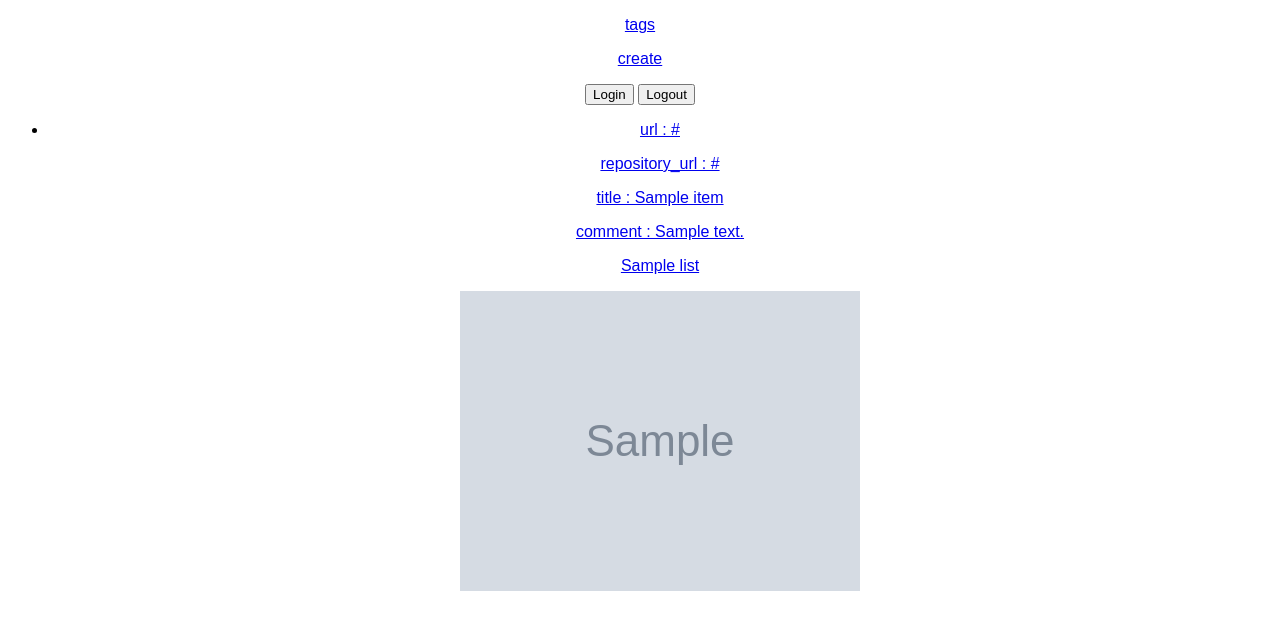
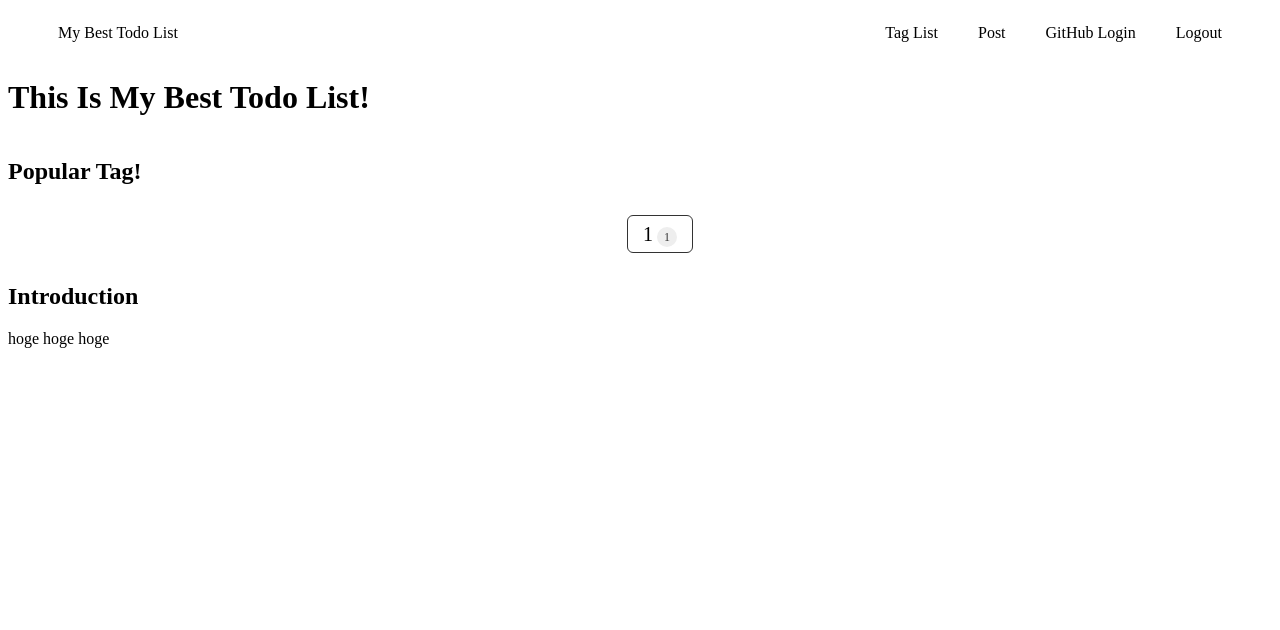
Before and after one commit to tiwuofficial/the-strongest-todo-list-i-thought, a Node project: template functions/views/index.ejs in a window 1280 px wide. Shown: the top 630 px of the page. Run offline with Node 20 templates, Linux system fonts and the light colour scheme; the template is opened without the code that fills it: most values are stand-ins (such as "Sample title", 1, 10 or a date in 2020); grey boxes marked "Sample" are stand-in pictures; some libraries are stand-ins or nearby versions.

Commit message:
design /

```diff
--- a/functions/views/index.ejs
+++ b/functions/views/index.ejs
@@ -1,43 +1,63 @@
 <!doctype html>
   <head>
-    <title>Index</title>
-    <link rel="stylesheet" href="/style.css">
-  <script src="https://www.gstatic.com/firebasejs/6.4.0/firebase-app.js"></script>
-  <script src="https://www.gstatic.com/firebasejs/6.4.0/firebase-firestore.js"></script>
-  <script src="https://www.gstatic.com/firebasejs/6.4.0/firebase-storage.js"></script>
-  <script src="https://www.gstatic.com/firebasejs/6.4.0/firebase-auth.js"></script>
-</head>
+    <title>My Best Todo List</title>
+    <script src="https://www.gstatic.com/firebasejs/6.4.0/firebase-app.js"></script>
+    <script src="https://www.gstatic.com/firebasejs/6.4.0/firebase-firestore.js"></script>
+    <script src="https://www.gstatic.com/firebasejs/6.4.0/firebase-storage.js"></script>
+    <script src="https://www.gstatic.com/firebasejs/6.4.0/firebase-auth.js"></script>
+    <script>
+      const firebaseConfig = {
+        apiKey: "AIzaSyCxOJPZH2N7QVToAGA6WKf8Emg75Acta8s",
+        authDomain: "the-strongest-todo-list.firebaseapp.com",
+        databaseURL: "https://the-strongest-todo-list.firebaseio.com",
+        projectId: "the-strongest-todo-list",
+        storageBucket: "gs://the-strongest-todo-list.appspot.com/",
+        messagingSenderId: "62274701085",
+        appId: "1:62274701085:web:a1ed5fd64a2a35e1"
+      };
+      firebase.initializeApp(firebaseConfig);
+    </script>
+    <script src="/web-components/header.js"></script>
+    <script src="/web-components/list.js"></script>
+    <script src="/web-components/todo-list-card.js"></script>
+    <script src="/web-components/tag.js"></script>
+  </head>
   <body>
-    <p>
-      <a href="/tags">tags</a>
-    </p>
-    <p>
-      <a href="/create">create</a>
-    </p>
+    <mbtl-header></mbtl-header>
 
-    <button id="login">Login</button>
-    <button id="logout">Logout</button>
+    <h1>This Is My Best Todo List!</h1>
 
-    <ul>
+    <mbtl-list>
       <% for (var item of items) { %>
       <li>
-        <a href="/item/<%= item.id %>">
-          <p>url : <%= item.url %></p>
-          <p>repository_url : <%= item.repository_url %></p>
-          <p>title : <%= item.title %></p>
-          <p>comment : <%- item.comment %></p>
-          <% if (item.list) { %>
-            <% for (var tag of item.list) { %>
-              <p><%= tag %></p>
-            <% } %>
-          <% } %>
-          <% if (item.imageUrl) { %>
-            <img src="<%= item.imageUrl %>" alt="">
-          <% } %>
-        </a>
+        <mbtl-todo-list-card
+          href="/item/<%= item.id %>"
+          src="<%= item.imageUrl %>"
+          title="<%= item.title %>"
+          tags="<%= item.escapeTags %>"
+        >
+        </mbtl-todo-list-card>
       </li>
       <% } %>
-    </ul>
-    <script src="/index.js"></script>
+    </mbtl-list>
+
+    <h2>Popular Tag!</h2>
+
+    <mbtl-list>
+      <% for (var tag of tags) { %>
+      <li>
+        <mbtl-tag
+          href="/tags/<%= tag.id %>"
+          tag="<%= tag.id %>"
+          count="<%= tag.count %>"
+        >
+        </mbtl-tag>
+      </li>
+      <% } %>
+    </mbtl-list>
+
+  <h2>Introduction</h2>
+
+  <p>hoge hoge hoge</p>
   </body>
 </html>
--- a/public/index.js
+++ b/public/index.js
@@ -1,41 +0,0 @@
-const firebaseConfig = {
-  apiKey: "AIzaSyCxOJPZH2N7QVToAGA6WKf8Emg75Acta8s",
-  authDomain: "the-strongest-todo-list.firebaseapp.com",
-  databaseURL: "https://the-strongest-todo-list.firebaseio.com",
-  projectId: "the-strongest-todo-list",
-  storageBucket: "gs://the-strongest-todo-list.appspot.com/",
-  messagingSenderId: "62274701085",
-  appId: "1:62274701085:web:a1ed5fd64a2a35e1"
-};
-firebase.initializeApp(firebaseConfig);
-
-document.getElementById('logout').addEventListener('click', () => {
-  firebase.auth().signOut().then(function() {
-    // Sign-out successful.
-  }).catch(function(error) {
-    // An error happened.
-  })
-});
-
-document.getElementById('login').addEventListener('click', () => {
-  const provider = new firebase.auth.GithubAuthProvider();
-  firebase.auth().signInWithRedirect(provider);
-  firebase.auth().getRedirectResult().then(function(result) {
-    if (result.credential) {
-      // This gives you a GitHub Access Token. You can use it to access the GitHub API.
-      var token = result.credential.accessToken;
-      // ...
-    }
-    // The signed-in user info.
-    var user = result.user;
-  }).catch(function(error) {
-    // Handle Errors here.
-    var errorCode = error.code;
-    var errorMessage = error.message;
-    // The email of the user's account used.
-    var email = error.email;
-    // The firebase.auth.AuthCredential type that was used.
-    var credential = error.credential;
-    // ...
-  });
-});
--- /dev/null
+++ b/public/web-components/header.js
@@ -0,0 +1,73 @@
+class Header extends HTMLElement {
+  constructor() {
+    super();
+
+    const shadowRoot = this.attachShadow({mode: 'open'});
+
+    shadowRoot.innerHTML = `
+      <style>
+       :host {
+          height: 50px;
+          display: flex;
+          padding: 0 50px;
+        }
+
+        .item {
+          display: flex;
+          align-items: center;
+        }
+
+        .item:first-of-type {
+          flex-grow: 1;
+        }
+
+        .item + .item {
+          margin-left: 40px;
+        }
+
+        .link {
+          color: #000;
+          text-decoration: none;
+        }
+
+
+        @media (max-width: 1100px) {
+          .item {
+            display: none;
+          }
+
+          .item--logo {
+            display: flex;
+          }
+        }
+      </style>
+
+      <div class="item item--logo">
+        <a href="/" class="link">My Best Todo List</a>
+      </div>
+      <div class="item">
+        <a href="/tags" class="link">Tag List</a>
+      </div>
+      <div class="item">
+        <a href="/create" class="link">Post</a>
+      </div>
+      <div class="item" id="login">
+        <a href="javascript:void(0);" class="link">GitHub Login</a>
+      </div>
+      <div class="item" id="logout">
+        <a href="javascript:void(0);" class="link">Logout</a>
+      </div>
+    `;
+
+    shadowRoot.getElementById('login').addEventListener('click', () => {
+      const provider = new firebase.auth.GithubAuthProvider();
+      firebase.auth().signInWithRedirect(provider);
+      firebase.auth().getRedirectResult().then(() => {}).catch(() => {});
+    });
+
+    shadowRoot.getElementById('login').addEventListener('click', () => {
+      firebase.auth().signOut().then(() => {}).catch(() => {});
+    });
+  }
+}
+customElements.define('mbtl-header', Header);
--- /dev/null
+++ b/public/web-components/list.js
@@ -0,0 +1,26 @@
+class List extends HTMLElement {
+  constructor() {
+    super();
+    this.attachShadow({mode: 'open'}).innerHTML = `
+      <style>
+       :host {
+        }
+
+        ul {
+          list-style: none;
+          display: flex;
+          justify-content: space-around;
+          flex-wrap: wrap;
+        }
+
+        @media (max-width: 1100px) {
+        }
+      </style>
+
+      <ul>
+        <slot></slot>
+      </ul>
+    `;
+  }
+}
+customElements.define('mbtl-list', List);
--- /dev/null
+++ b/public/web-components/tag.js
@@ -0,0 +1,54 @@
+class Tag extends HTMLElement {
+  constructor() {
+    super();
+  }
+  connectedCallback() {
+    this.attachShadow({mode: 'open'}).innerHTML = `
+      <style>
+       :host {
+          display: block;
+          padding: 10px;
+        }
+
+        a {
+          text-decoration: none;
+          color: #000;
+          text-align: left;
+          border: 1px solid #333;
+          display: block;
+          padding: 5px 15px;
+          border-radius: 6px;
+        }
+
+        .tag {
+          font-size: 20px;
+          line-height: 26px;
+        }
+
+        .count {
+          font-size: 12px;
+          line-height: 16px;
+          color: #333;
+          background-color: #eee;
+          border-radius: 50%;
+          padding: 3px 7px;
+        }
+
+        @media (max-width: 1100px) {
+          .item {
+            display: none;
+          }
+
+          .item--logo {
+            display: flex;
+          }
+        }
+      </style>
+      <a href="${this.getAttribute('href')}">
+        <span class="tag">${this.getAttribute('tag')}</span>
+        <span class="count">${this.getAttribute('count')}</span>
+      </a>
+    `;
+  }
+}
+customElements.define('mbtl-tag', Tag);
--- /dev/null
+++ b/public/web-components/todo-list-card.js
@@ -0,0 +1,100 @@
+class Card extends HTMLElement {
+  constructor() {
+    super();
+  }
+  connectedCallback() {
+    let src = '';
+    if (this.getAttribute('src')) {
+      src = this.getAttribute('src');
+    } else {
+      src = '/img/no-img.png'
+    }
+
+    let tags = '';
+    JSON.parse(this.getAttribute('tags')).forEach(tag => {
+      tags += `
+        <span class="tag">${tag}</span>
+      `;
+    });
+
+    this.attachShadow({mode: 'open'}).innerHTML = `
+      <style>
+       :host {
+          width: 300px;
+          display: block;
+          padding: 10px;
+          line-height: 0;
+        }
+
+        a {
+          text-decoration: none;
+          color: #000;
+          text-align: left;
+          display: block;
+          border-radius: 6px;
+          box-shadow: 0 0 10px 4px rgba(0, 0, 0, 0.2);
+        }
+
+        .img-wrap {
+          width: 100%;
+          height: 200px;
+        }
+
+        img {
+          object-fit: contain;
+          width: 100%;
+          height: 100%;
+        }
+
+        .text-wrap {
+          padding: 10px;
+          border-top: 1px solid #aaa;
+        }
+
+        p {
+          margin: 0;
+        }
+
+        .title {
+          font-size: 16px;
+          line-height: 26px;
+        }
+
+        .tag {
+          font-size: 12px;
+          line-height: 16px;
+          color: #333;
+          background-color: #eee;
+          padding: 3px 6px;
+        }
+
+        .title + .tag-wrap {
+          margin-top: 10px;
+        }
+
+
+        @media (max-width: 1100px) {
+          .item {
+            display: none;
+          }
+
+          .item--logo {
+            display: flex;
+          }
+        }
+      </style>
+      <a href="${this.getAttribute('href')}">
+        <div class="img-wrap">
+          <img src="${src}">
+        </div>
+        <div class="text-wrap">
+          <p class="title">${this.getAttribute('title')}</p>
+          <div class="tag-wrap">
+            ${tags}
+          </div>
+        </div>
+      </a>
+    `;
+  }
+}
+customElements.define('mbtl-todo-list-card', Card);
```
Also changed, not shown: functions/src/index.ts (+11 -1 lines), functions/views/tags.ejs (+15 -10 lines), public/img/no-img.png (added).
